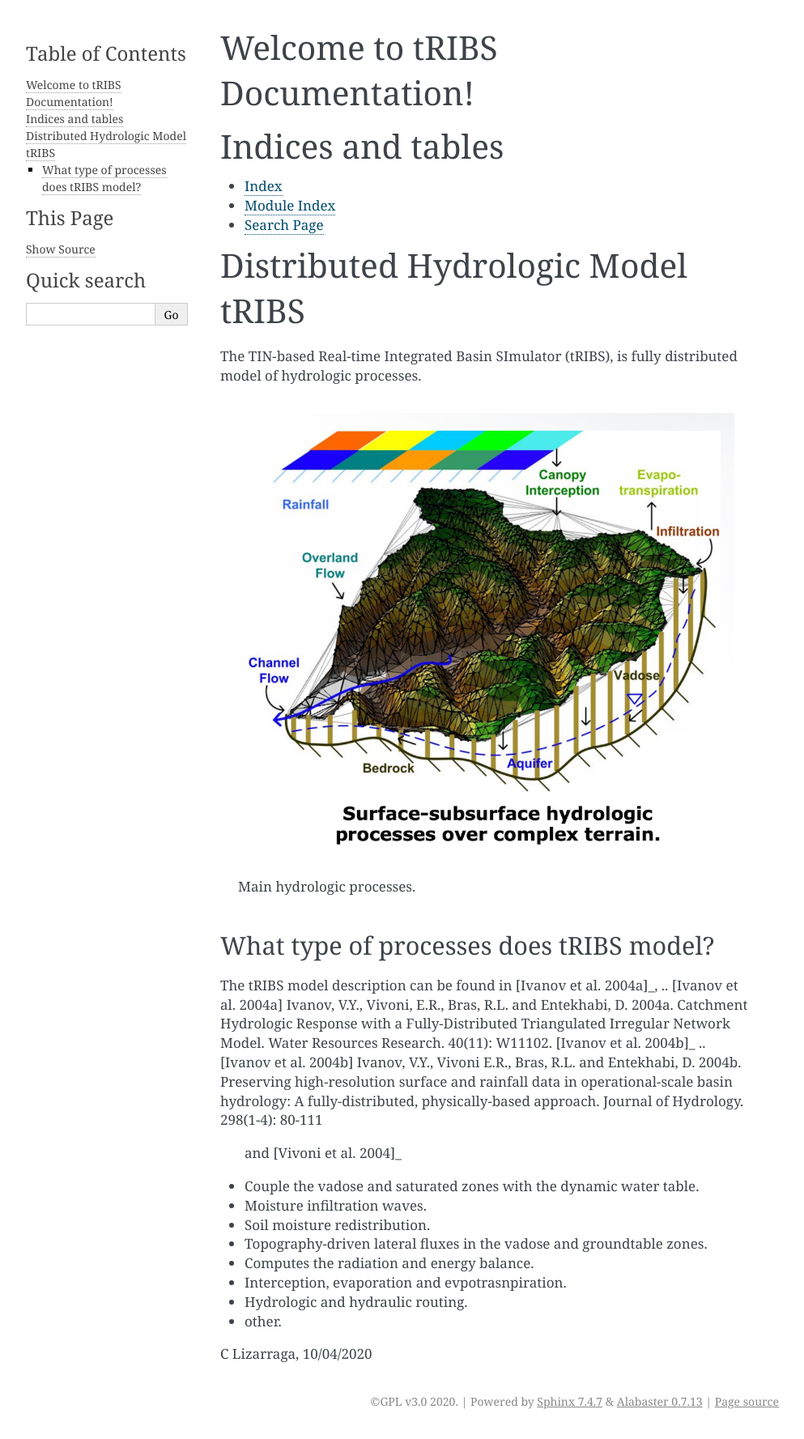
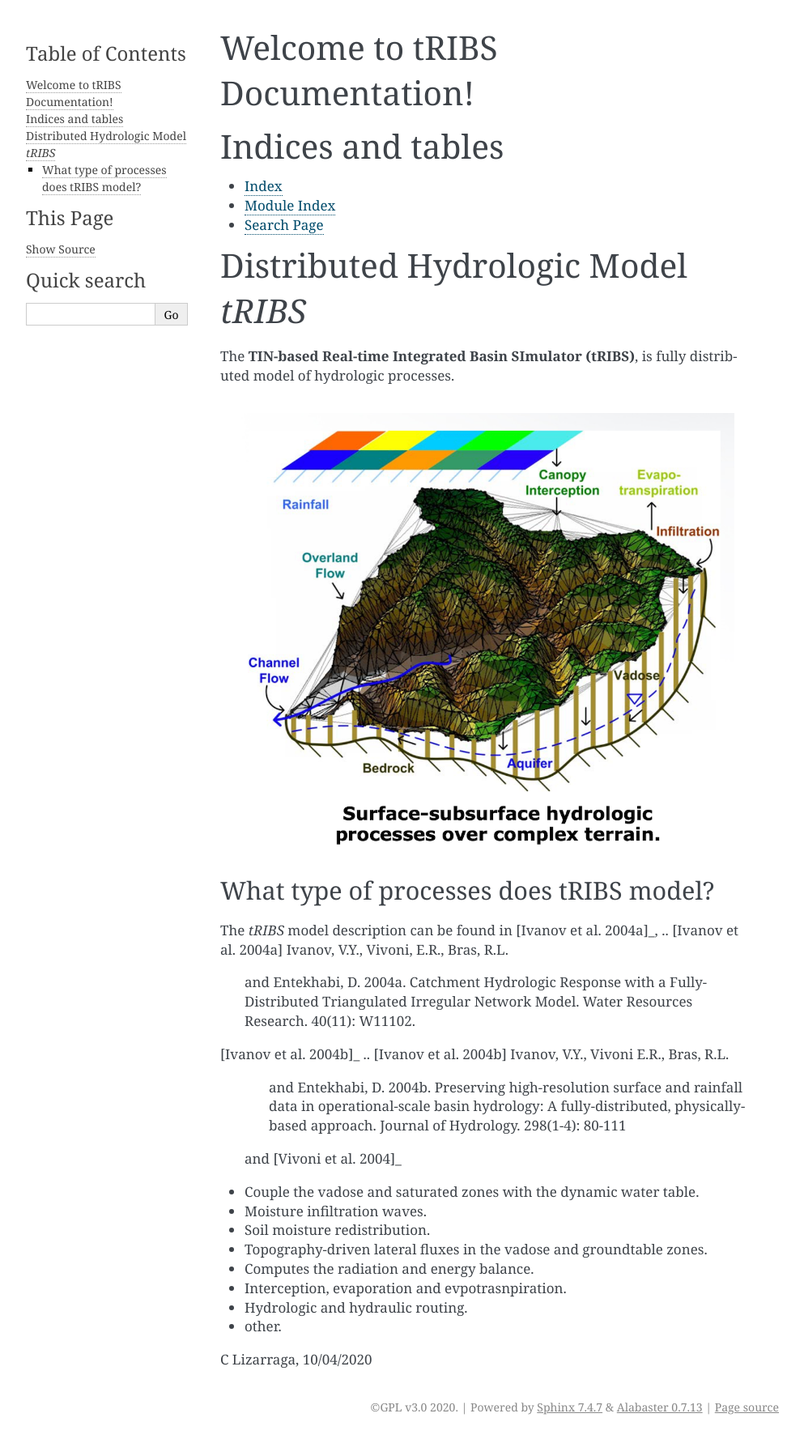
Before and after one commit to HydroASU/tRIBS, a Sphinx documentation site: the page built from source/index.rst, in a window 1280 px wide. Shown: the whole page at 81% size, without its empty margins (148-1141 px from the left). Built offline with Sphinx 7.4.7, drawn with Linux system fonts in a browser that asks for light colours.

Commit message:
Update edit

```diff
--- a/source/index.rst
+++ b/source/index.rst
@@ -19,26 +19,37 @@
 * :ref:`modindex`
 * :ref:`search`
 
-Distributed Hydrologic Model tRIBS
-==================================
+Distributed Hydrologic Model *tRIBS*
+=====================================
 
-The TIN-based Real-time Integrated Basin SImulator (tRIBS), is fully
+The **TIN-based Real-time Integrated Basin SImulator (tRIBS)**, is fully
 distributed model of hydrologic processes.
 
 .. figure::  images/hydrocycle.png
    :align:   left
 
-   Main hydrologic processes.
 
 What type of processes does tRIBS model?
 _________________________________________
 
-The tRIBS model description can be found in [Ivanov et al. 2004a]_,
-.. [Ivanov et al. 2004a] Ivanov, V.Y., Vivoni, E.R., Bras, R.L. and Entekhabi, D. 2004a. Catchment Hydrologic Response with a Fully-Distributed Triangulated Irregular Network Model. Water Resources Research. 40(11): W11102.
+The *tRIBS* model description can be found in [Ivanov et al. 2004a]_,
+.. [Ivanov et al. 2004a] Ivanov, V.Y., Vivoni, E.R., Bras, R.L.
+			 and Entekhabi, D. 2004a. Catchment Hydrologic
+			 Response with a Fully-Distributed Triangulated
+			 Irregular Network Model. Water Resources Research.
+			 40(11): W11102.
 [Ivanov et al. 2004b]_
-.. [Ivanov et al. 2004b] Ivanov, V.Y., Vivoni E.R., Bras, R.L. and Entekhabi, D. 2004b. Preserving high-resolution surface and rainfall data in operational-scale basin hydrology: A fully-distributed, physically-based approach. Journal of Hydrology. 298(1-4): 80-111
+.. [Ivanov et al. 2004b] Ivanov, V.Y., Vivoni E.R., Bras, R.L.
+			 and Entekhabi, D. 2004b. Preserving high-resolution
+			 surface and rainfall data in operational-scale basin
+			 hydrology: A fully-distributed, physically-based
+			 approach. Journal of
+			 Hydrology. 298(1-4): 80-111
  and [Vivoni et al. 2004]_
-.. [Vivoni et al. 2004] Vivoni, E. R., Ivanov, V. Y., Bras, R. L., & Entekhabi, D. (2004). Generation of triangulated irregular networks based on hydrological similarity. Journal of Hydrologic Engineering, 9(4), 288–302.
+.. [Vivoni et al. 2004] Vivoni, E. R., Ivanov, V. Y., Bras, R. L.,
+			& Entekhabi, D. (2004). Generation of triangulated
+			irregular networks based on hydrological similarity.
+			Journal of Hydrologic Engineering, 9(4), 288–302.
 
 - Couple the vadose and saturated zones with the dynamic water table.
 - Moisture infiltration waves.
```
